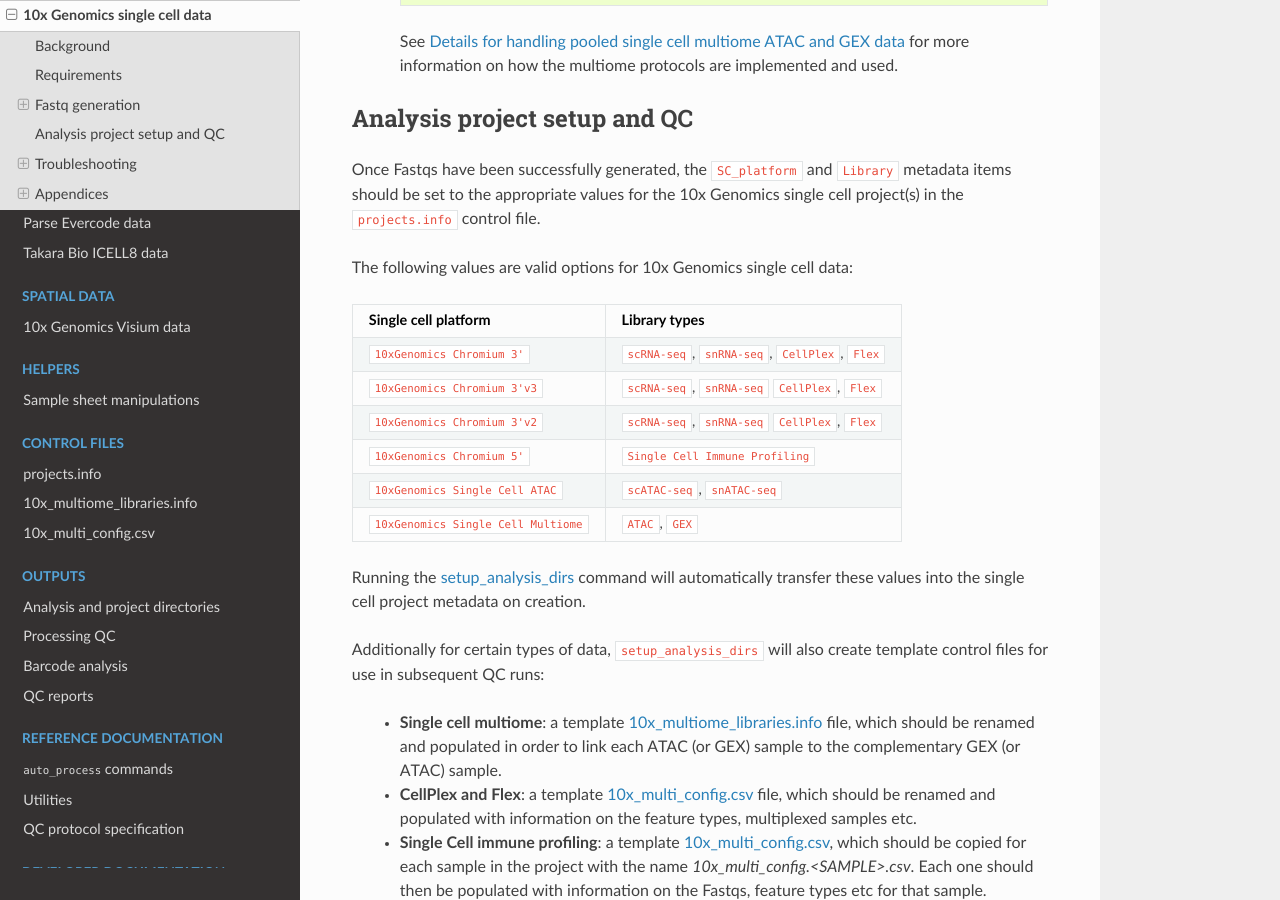
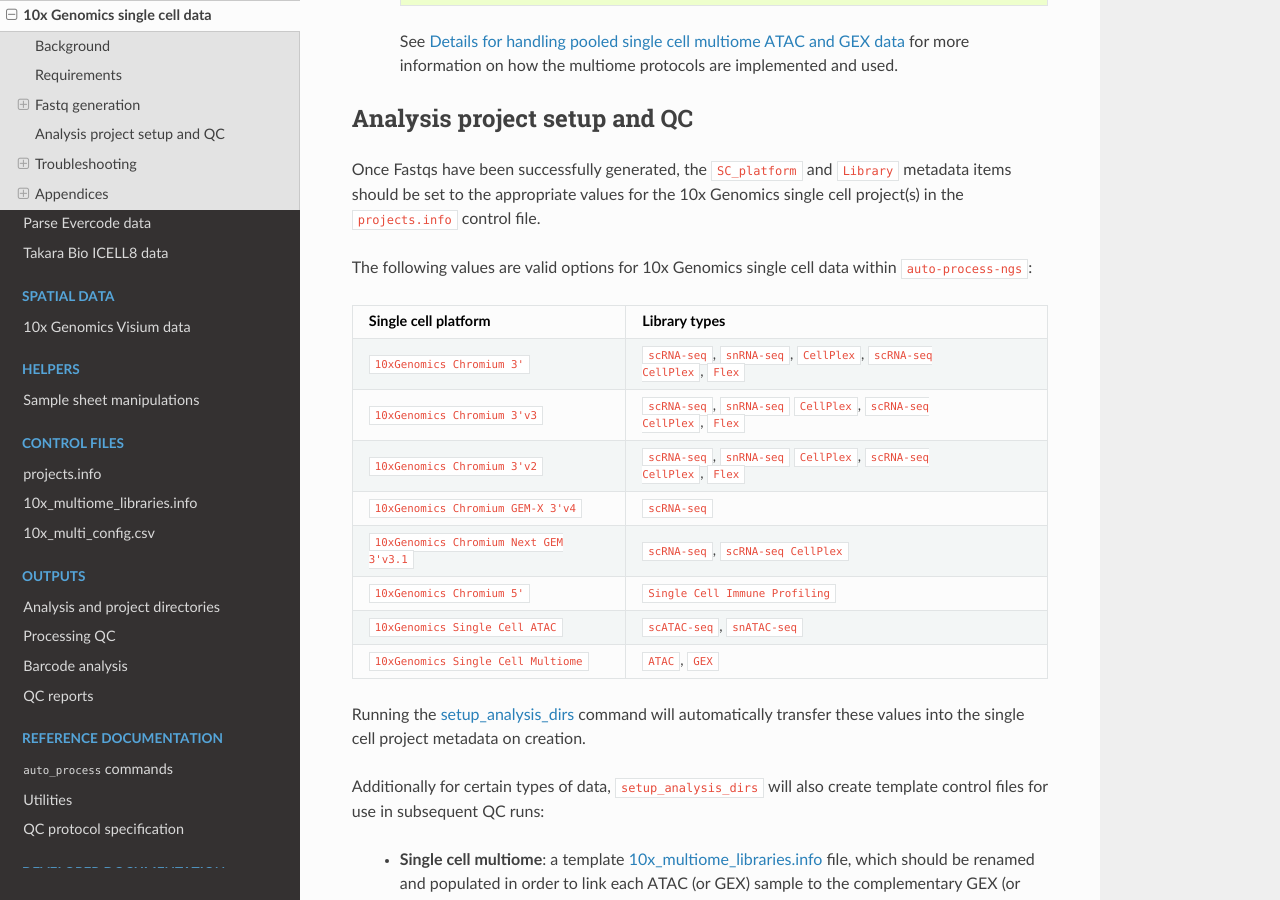
Before and after one commit to fls-bioinformatics-core/auto_process_ngs, a Sphinx documentation site: the page built from docs/source/single_cell/10x_single_cell.rst, in a window 1280 px wide and 900 px high, scrolled down 2282 px. Built offline with Sphinx 7.4.7 and the Read the Docs theme 3.1.0, drawn with Linux system fonts in a browser that asks for light colours.

Commit message:
Update docs for 10x Chromium GEM-X and Chromium Next GEM platforms.

```diff
--- a/docs/source/single_cell/10x_single_cell.rst
+++ b/docs/source/single_cell/10x_single_cell.rst
@@ -118,21 +118,27 @@
 control file.
 
 The following values are valid options for 10x Genomics single cell
-data:
+data within ``auto-process-ngs``:
 
-===================================== ==============================
-Single cell platform                  Library types
-===================================== ==============================
-``10xGenomics Chromium 3'``           ``scRNA-seq``, ``snRNA-seq``,
-                                      ``CellPlex``, ``Flex``
-``10xGenomics Chromium 3'v3``         ``scRNA-seq``, ``snRNA-seq``
-                                      ``CellPlex``, ``Flex``
-``10xGenomics Chromium 3'v2``         ``scRNA-seq``, ``snRNA-seq``
-                                      ``CellPlex``, ``Flex``
-``10xGenomics Chromium 5'``           ``Single Cell Immune Profiling``
-``10xGenomics Single Cell ATAC``      ``scATAC-seq``, ``snATAC-seq``
-``10xGenomics Single Cell Multiome``  ``ATAC``, ``GEX``
-===================================== ==============================
+========================================= ==============================
+Single cell platform                      Library types
+========================================= ==============================
+``10xGenomics Chromium 3'``               ``scRNA-seq``, ``snRNA-seq``,
+                                          ``CellPlex``,
+                                          ``scRNA-seq CellPlex``, ``Flex``
+``10xGenomics Chromium 3'v3``             ``scRNA-seq``, ``snRNA-seq``
+                                          ``CellPlex``,
+                                          ``scRNA-seq CellPlex``, ``Flex``
+``10xGenomics Chromium 3'v2``             ``scRNA-seq``, ``snRNA-seq``
+                                          ``CellPlex``,
+                                          ``scRNA-seq CellPlex``, ``Flex``
+``10xGenomics Chromium GEM-X 3'v4``       ``scRNA-seq``
+``10xGenomics Chromium Next GEM 3'v3.1``  ``scRNA-seq``,
+                                          ``scRNA-seq CellPlex``
+``10xGenomics Chromium 5'``               ``Single Cell Immune Profiling``
+``10xGenomics Single Cell ATAC``          ``scATAC-seq``, ``snATAC-seq``
+``10xGenomics Single Cell Multiome``      ``ATAC``, ``GEX``
+========================================= ==============================
 
 Running the :doc:`setup_analysis_dirs <../using/setup_analysis_dirs>`
 command will automatically transfer these values into the single cell
```
